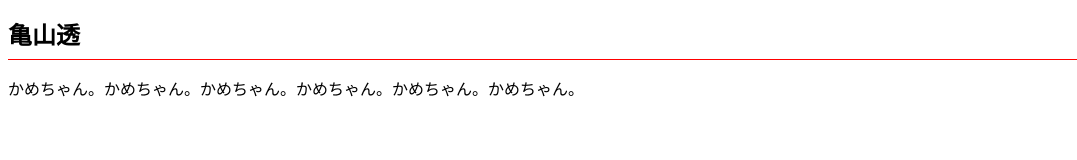
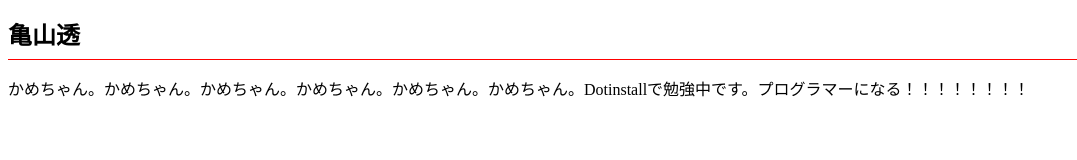
Before and after one commit to came0109/came19.github.io, a plain HTML site: page index.html in a window 1280 px wide. Shown: the whole page, without its empty margins (0-1077 px from the left). Drawn offline with Linux system fonts and the light colour scheme.

Commit message:
Add files via upload

```diff
--- a/index.html
+++ b/index.html
@@ -9,7 +9,8 @@
 </head>
 <body>
   <h1>亀山透</h1>
-  <p>かめちゃん。かめちゃん。かめちゃん。かめちゃん。かめちゃん。かめちゃん。</p>
+  <p>かめちゃん。かめちゃん。かめちゃん。かめちゃん。かめちゃん。かめちゃん。Dotinstallで勉強中です。プログラマーになる！！！！！！！！
+  </p>
 
 </body>
 </html>
```
